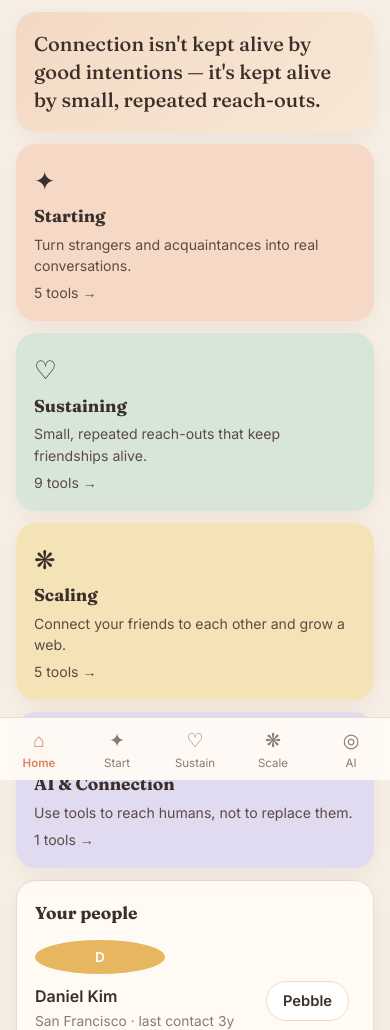
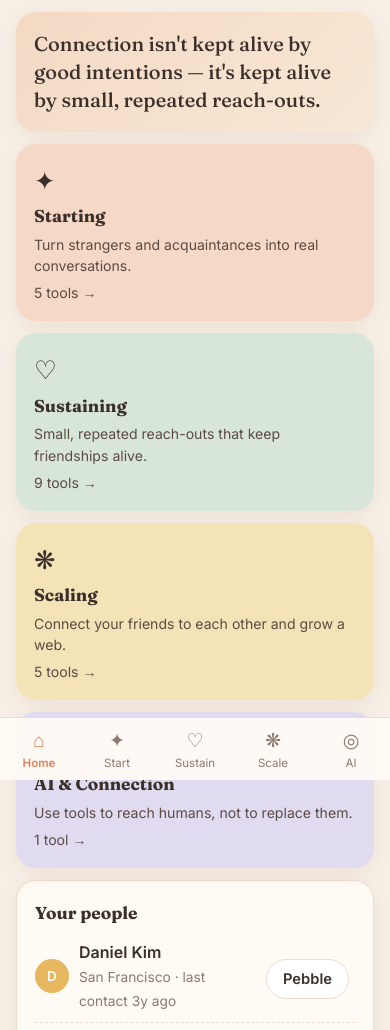
Before and after one commit to JoeyWangTW/pebble-connection-kit, a plain HTML site: page index.html in a window 390 px wide. Shown: the part 64-1094 px from the top of the page. Drawn offline with Linux system fonts and the light colour scheme.

Commit message:
Fix avatar sizing, nav width and tool count label
Static mobile-first prototype: 20 tools across Starting, Sustaining, Scaling and AI & Connection. localStorage state, mock drafts.

Co-authored-by: Joey Wang <joey840404@gmail.com>
Co-authored-by: claude <noreply@anthropic.com>

```diff
--- a/js/app.js
+++ b/js/app.js
@@ -3,7 +3,7 @@ let cleanup = null;
 function home(el) {
   const stale = [...S.friends].sort((a, b) => new Date(a.last) - new Date(b.last));
   el.innerHTML = `<div class="card hero"><p>Connection isn't kept alive by good intentions — it's kept alive by small, repeated reach-outs.</p></div>
-    <div class="grid">${Object.entries(SECTIONS).map(([k, s]) => `<a class="sec c-${k}" href="#/s/${k}"><span class="ic">${s.ic}</span><h3>${s.title}</h3><p>${s.blurb}</p><p class="mute" style="margin-top:6px">${TOOLS.filter(t => t.sec === k).length} tools →</p></a>`).join('')}</div>
+    <div class="grid">${Object.entries(SECTIONS).map(([k, s]) => `<a class="sec c-${k}" href="#/s/${k}"><span class="ic">${s.ic}</span><h3>${s.title}</h3><p>${s.blurb}</p><p class="mute" style="margin-top:6px">${(n => n + (n === 1 ? ' tool' : ' tools'))(TOOLS.filter(t => t.sec === k).length)} →</p></a>`).join('')}</div>
     <div class="card"><h3>Your people</h3><ul class="list">${stale.map(f => `<li><span class="row" style="flex:1;gap:10px">${av(f)}<span style="flex:1"><b>${esc(f.name)}</b><br><span class="mute">${esc(f.city)} · last contact ${since(f.last)}</span></span></span><a class="btn s" href="#/t/pebble?f=${f.id}" style="flex:none">Pebble</a></li>`).join('')}</ul></div>
     <p class="mute" style="text-align:center">Prototype · all data stays in this browser · <a href="#" id="reset">reset demo data</a></p>`;
   $('#reset').onclick = e => { e.preventDefault(); if (confirm('Reset all Pebble data to the demo seed?')) { S = seed(); save(); route(); toast('Demo data restored'); } };
--- a/styles.css
+++ b/styles.css
@@ -42,7 +42,7 @@ textarea{min-height:110px;resize:vertical}
 .mute{color:var(--mute);font-size:.86rem}
 .pill{font-size:.75rem;border-radius:99px;padding:2px 9px;background:var(--bg);white-space:nowrap}
 .pill.ok{background:#d8e6da}.pill.warn{background:#f6d8c6}
-.av{width:34px;height:34px;border-radius:50%;display:inline-grid;place-items:center;color:#fff;font-weight:600;font-size:.85rem;flex:none}
+.av{min-width:0!important;width:34px;height:34px;border-radius:50%;display:inline-grid;place-items:center;color:#fff;font-weight:600;font-size:.85rem;flex:none}
 .timer{font:700 4rem Fraunces,serif;text-align:center;margin:10px 0}
 .bar{height:10px;background:var(--line);border-radius:99px;overflow:hidden}.bar i{display:block;height:100%;background:var(--acc2);transition:width .4s}
 .swap{display:grid;grid-template-columns:1fr auto 1fr;gap:8px;align-items:center;padding:10px 0;border-bottom:1px dashed var(--line)}
@@ -58,6 +58,7 @@ textarea{min-height:110px;resize:vertical}
 #toast{position:fixed;left:50%;bottom:96px;transform:translateX(-50%) translateY(20px);background:var(--ink);color:#fff;padding:11px 18px;border-radius:99px;opacity:0;transition:.3s;pointer-events:none;z-index:50;font-size:.92rem}
 #toast.on{opacity:1;transform:translateX(-50%)}
 .bnav{position:fixed;bottom:0;left:0;right:0;background:rgba(255,250,244,.96);backdrop-filter:blur(8px);border-top:1px solid var(--line);display:flex;justify-content:space-around;padding:8px 0 calc(8px + env(safe-area-inset-bottom));z-index:40}
+.bnav{padding-left:max(0px,calc(50% - 360px));padding-right:max(0px,calc(50% - 360px))}
 .bnav a{text-decoration:none;font-size:.72rem;color:var(--mute);display:flex;flex-direction:column;align-items:center;min-width:56px}
 .bnav a i{font-style:normal;font-size:1.2rem}
 .bnav a.on{color:var(--acc);font-weight:600}
```
